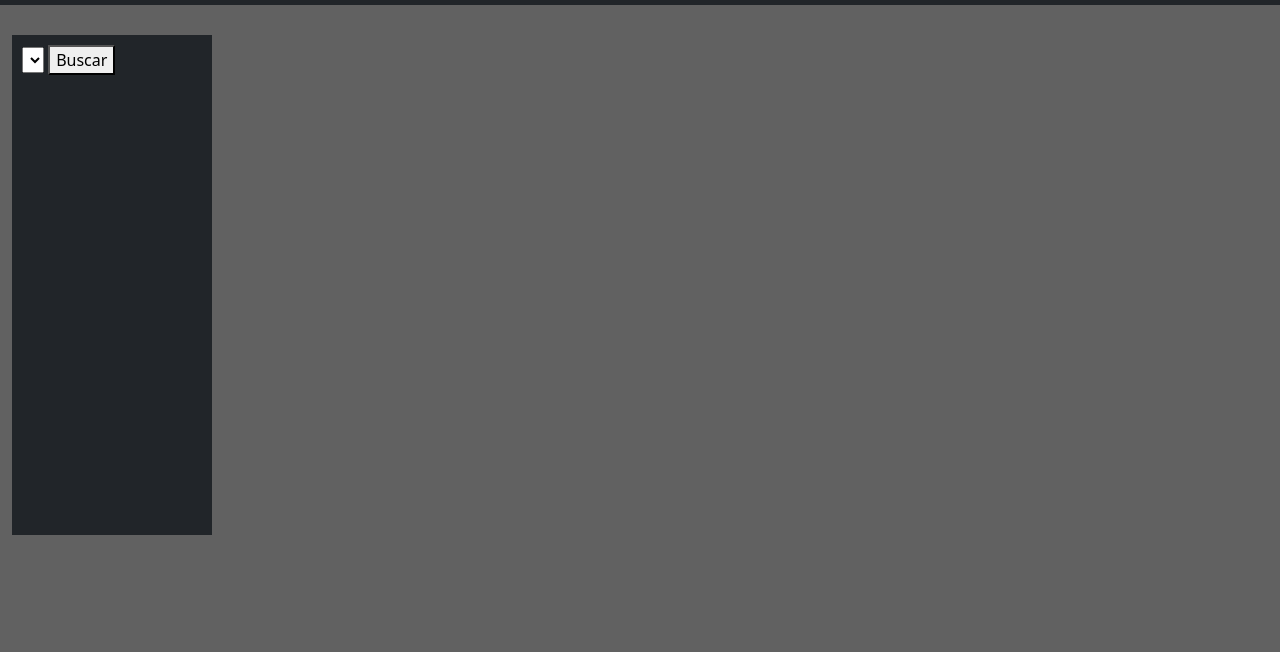
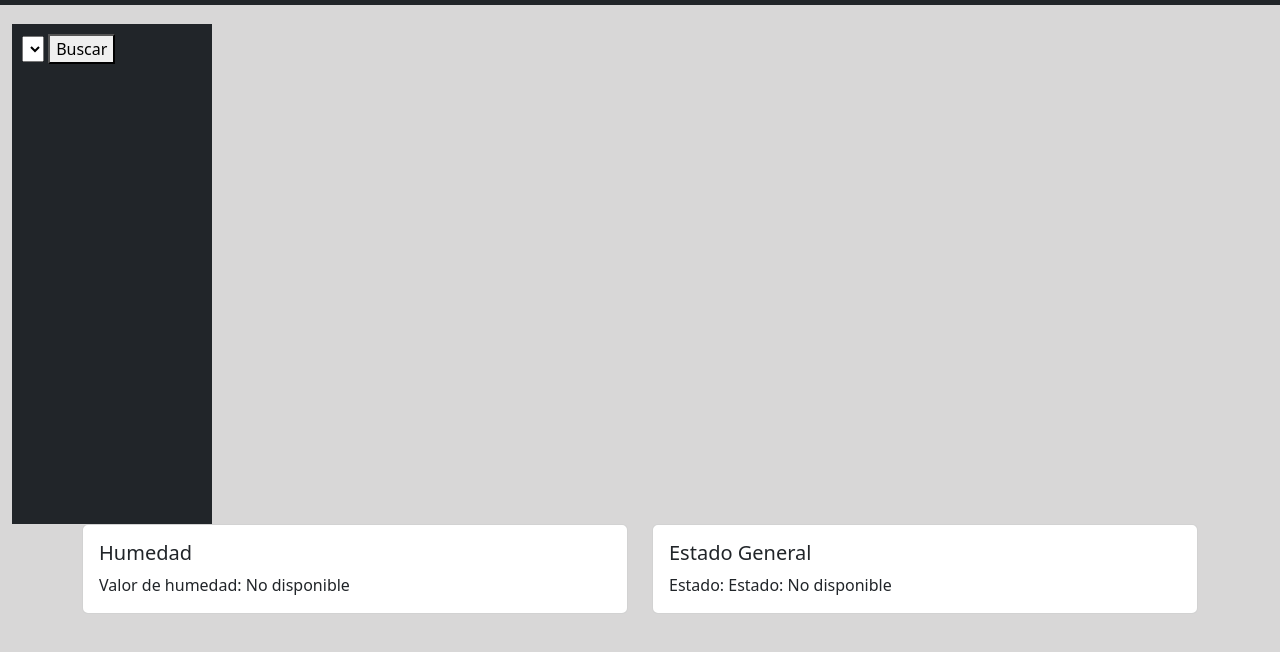
Before and after one commit to asalazar1123/dashboard, a website with bundled scripts: page index.html in a window 1280 px wide. Shown: the part 52-704 px from the top of the page. Built offline with nearby package versions, Linux system fonts and the light colour scheme; no server answers.

Commit message:
add boton

```diff
--- a/CSS/styles.css
+++ b/CSS/styles.css
@@ -1,5 +1,5 @@
 body{
-    background-color: #616161 !important;
+    background-color: #d8d7d7 !important;
 }
 
 .navbar-brand img{
--- a/JS/app.js
+++ b/JS/app.js
@@ -11,25 +11,24 @@ async function renderData() {
 
     codigo = dataApi.map((cd) => cd.Codigo);
     estacion = dataApi.map((cd1) => cd1.Estacion);
-    humedad = dataApi.map((cd3)=> cd3.Humedad)
-    estadoGeneral = dataApi.map((cd4)=> cd4.Estado)
+    humedad = dataApi.map((cd3) => cd3.Humedad);
+    estadoGeneral = dataApi.map((cd4) => cd4.Estado);
     temperatura = dataApi.map((cd2) => parseFloat(cd2.Temp));
-
 
     const dataObj = {
         labels: estacion,
         datasets: [{
-            label: 'Climas de Chile',
+            label:  'Climas de Chile',
             data: temperatura,
             borderWidth: 1,
             backgroundColor: 'rgba(173, 216, 230, 0.7)',
             borderColor: 'rgba(0, 0, 0, 1)',
         }]
     };
-console.log(dataObj)
+
+
 
     createChart(dataObj);
-
 
     const selectElement = document.getElementById('regiones');
     for (let i = 0; i < codigo.length; i++) {
@@ -56,5 +55,23 @@ function createChart(data) {
     });
 }
 
+function mostrarInformacionCiudad() {
+    const selectElement = document.getElementById('regiones');
+    const ciudadSeleccionada = selectElement.value;
+    const indiceCiudad = codigo.indexOf(ciudadSeleccionada);
+    const humedadSpan = document.getElementById('humedad-valor');
+    const estadoGeneralSpan = document.getElementById('estado-general');
 
+    if (indiceCiudad !== -1) {
+        humedadSpan.textContent = `Valor de humedad: ${humedad[indiceCiudad]}`;
+        estadoGeneralSpan.textContent = `Estado: ${estadoGeneral[indiceCiudad]}`;
+    } else {
+        humedadSpan.textContent = 'Valor de humedad: No disponible';
+        estadoGeneralSpan.textContent = 'Estado: No disponible';
+    }
+}
+
+
+document.getElementById('buscar').addEventListener('click', mostrarInformacionCiudad);
+mostrarInformacionCiudad();
 renderData();
--- a/index.html
+++ b/index.html
@@ -26,7 +26,7 @@
   <section id="lateral">
     <div class="container-fluid">
       <div class="row">
-        <div class="col-3">
+        <div class="col-2">
           <div class="barra-lateral bg-dark">
             <!-- en duda si va boton o va input -->
             <div class="texto">
@@ -38,13 +38,37 @@
 
           </div>
         </div>
-        <div class="col-9">
-          <canvas id="myChart" width="400" height="400"></canvas>
+        <div class="col-8">
+
+          <canvas id="myChart" width="600" height="300"></canvas>
 
         </div>
       </div>
     </div>
   </section>
+
+  <div class="container">
+    <div class="row">
+        <div class="col-md-6">
+            <div class="card">
+                <div class="card-body">
+                    <h5 class="card-title">Humedad</h5>
+                    <!-- Aquí puedes mostrar la información de la humedad desde la API -->
+                    <p class="card-text"><span id="humedad-valor"></span></p>
+                </div>
+            </div>
+        </div>
+        <div class="col-md-6">
+            <div class="card">
+                <div class="card-body">
+                    <h5 class="card-title">Estado General</h5>
+                    <!-- Aquí puedes mostrar la información del estado general desde la API -->
+                    <p class="card-text">Estado: <span id="estado-general"></span></p>
+                </div>
+            </div>
+        </div>
+    </div>
+</div>
 
 
   <script src="JS/app.js" type="module"></script>
```
